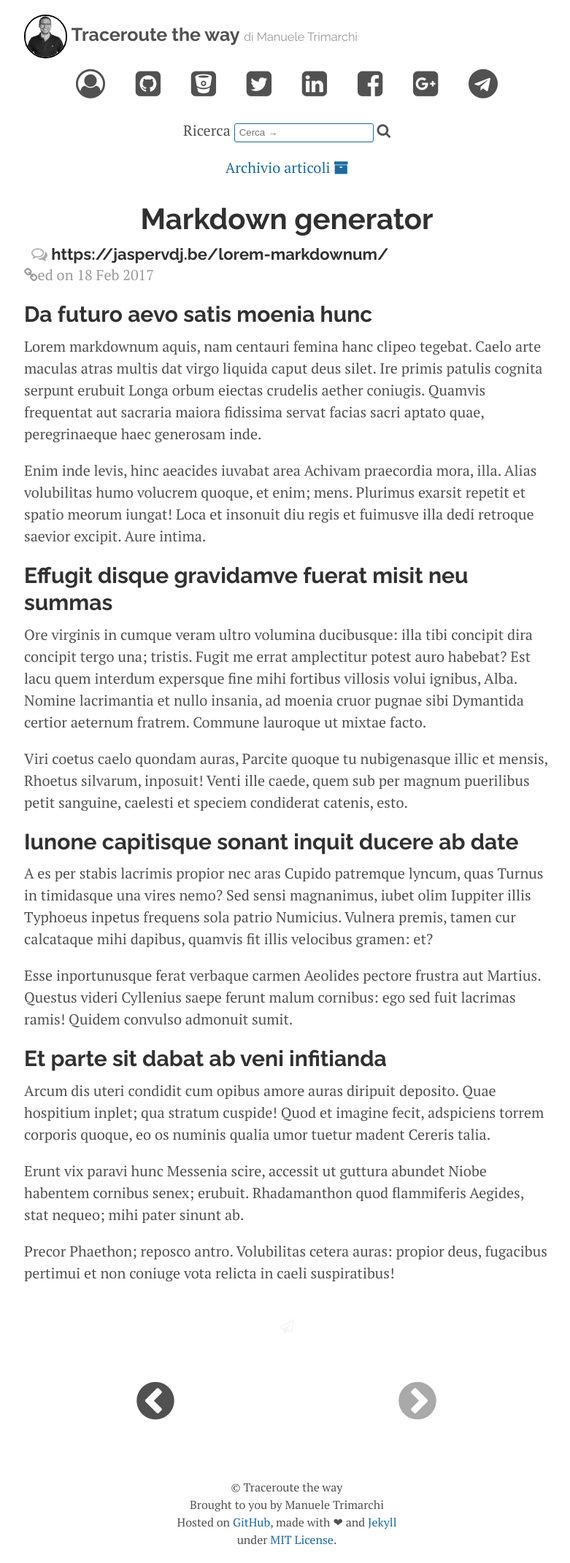
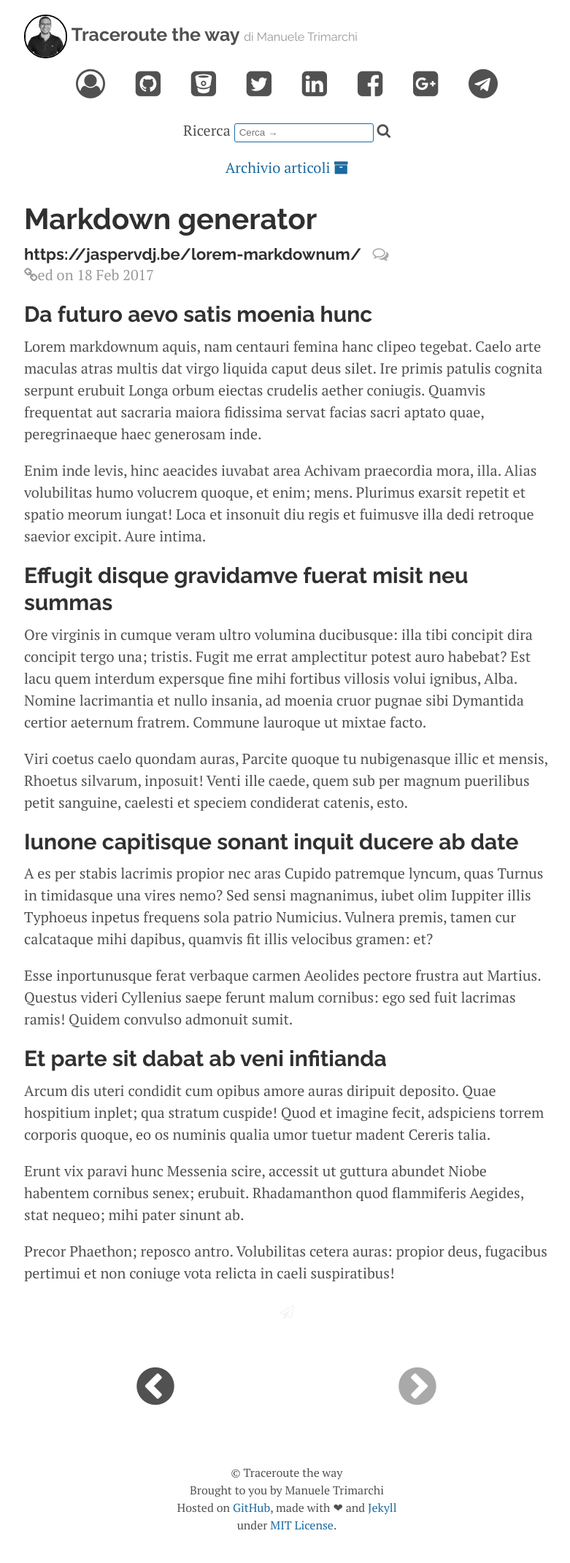
Before and after one commit to JWuCines/JWuCines.github.io, a Jekyll site: the page built from index.html, in a window 1280 px wide. Shown: the whole page at 73% size, without its empty margins (247-1028 px from the left). Built offline with Jekyll 4.4.1, drawn with Linux system fonts in a browser that asks for light colours; nearby versions of some CDN libraries; the list of posts is cut into pages by our own code; comment, search, counter and statistics services are not loaded.

Commit message:
Style fix

```diff
--- a/index.html
+++ b/index.html
@@ -6,17 +6,14 @@
   <div class="posts">
     {% for post in paginator.posts %}
     <!-- Start post -->
-    <div class="post">
+    <div class="text-right">
+      <h1 class="post-title">{{ post.title }}</h1>
       {% if post.layout == "link" %}
-      <h1 class="post-title text-center"><a href="{{ post.url }}" alt="{{ post.title }}">{{ post.title }}</a></h1>
-        <h2 class="post-title post-title-link"><a href="{{ post.origlink }}"><i class="fa fa-comments-o icon-commentary"></i> {{ post.origlink }}</a></h2>
-          <span class="post-date"><i class="fa fa-link"></i>ed on {{ post.date | date_to_string }}</span>
-      {% else %}
-      <h1 class="post-title text-center"><a href="{{ post.url }}" alt="{{ post.title }}">{{ post.title }}</a></h1>
-        <span class="post-date">{{ post.date | date_to_string }}</span>
+      <h2 class="post-title post-title-link"><a href="{{ post.origlink }}">{{ post.origlink }} <i class="fa fa-comments-o icon-commentary"></i></a></h2>
       {% endif %}
-      {{ post.content }}
+      <span class="post-date"><i class="fa fa-link"></i>ed on {{ post.date | date_to_string }}</span>
     </div>
+    {{ post.content }}
     <div class="post-closure"><i class="icon-closure fa fa-paper-plane-o"></i></div>
     <!-- End post -->
     {% endfor %}
```
